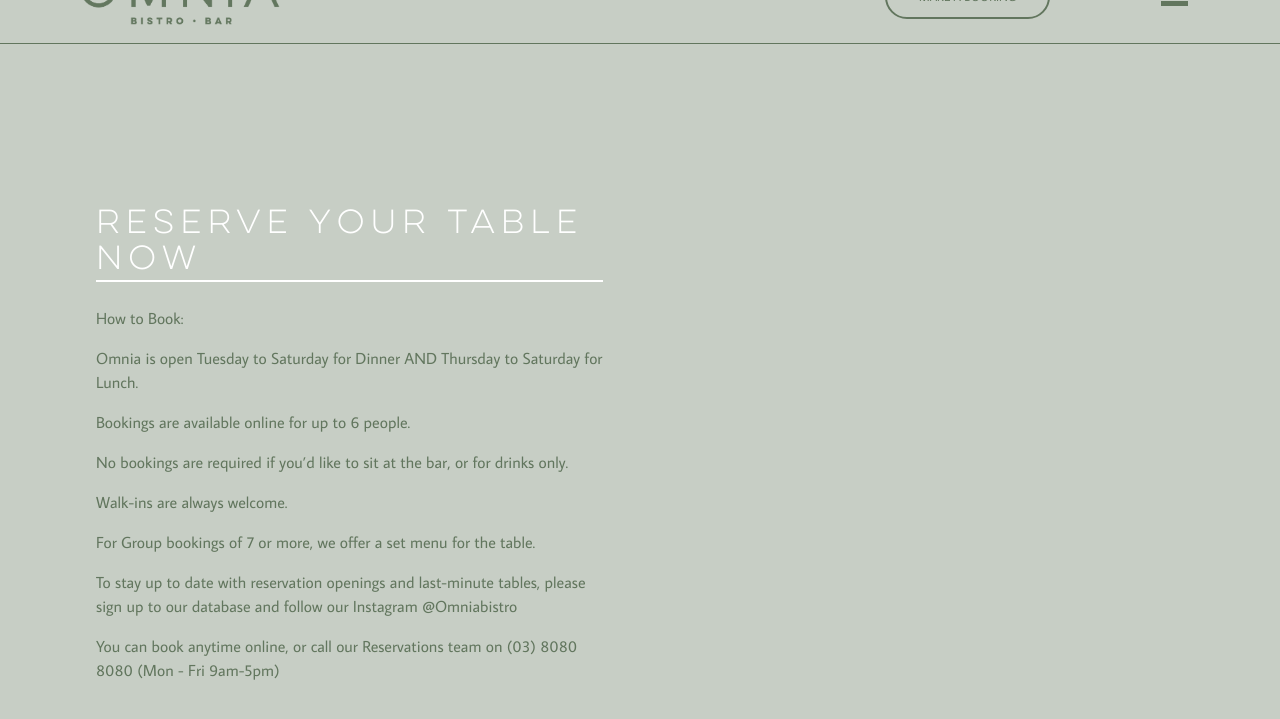
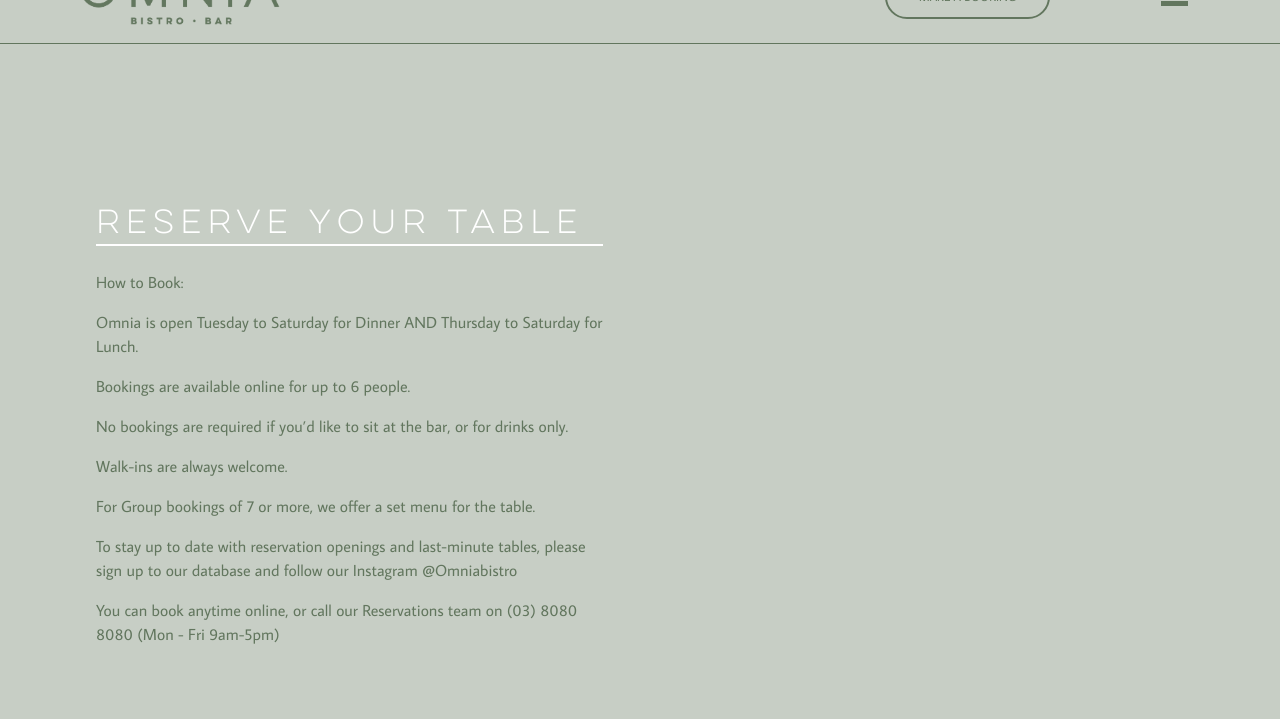
Before and after one commit to yugenomnia/omnia, a Jekyll site: the page built from _pages/Reservations.md, in a window 1280 px wide and 900 px high, scrolled down 845 px, cut to the strip 59-778 px from the top of the window. Built offline with Jekyll 4.4.1, drawn with Linux system fonts in a browser that asks for light colours; a script that is not in the unit is left out.

Commit message:
TinaCMS content update by Yugen Omnia

```diff
--- a/_pages/Reservations.md
+++ b/_pages/Reservations.md
@@ -4,8 +4,8 @@ permalink: /reservations/
 main_img: /assets/images/221026 - Omnia1538.jpg
 title: Reservations
 active_page: true
-meta_description: 'Book a table at Omnia Bistro and Bar today! '
-reservation_title: 'Reserve your table now '
+meta_description: Reservations
+reservation_title: 'Reserve your table '
 reservation_text: "How to Book:\n\nOmnia is open Tuesday to Saturday for Dinner AND Thursday to Saturday for Lunch.\n\nBookings are available online for up to 6 people.\n\nNo bookings are required if you'd like to sit at the bar, or for drinks only.\n\nWalk-ins are always welcome.\n\nFor Group bookings of 7 or more, we offer a set menu for the table.\n\nTo stay up to date with reservation openings and last-minute tables, please sign up to our\_database and follow our Instagram @Omniabistro\_\n\nYou can book anytime online, or call our Reservations team on (03) 8080 8080 (Mon - Fri 9am-5pm)\n"
 dinner_days: Tuesday until Saturday
 lunch_time: 'Lunch 12:00 - 2:30 PM'
@@ -15,6 +15,6 @@ phone: 03 8080 8080
 email: info@omniabistro.com.au
 dinner_hours: 'Dinner 5:30 - 11:00 PM'
 dinner_time: 'Dinner 5:30 - 11:00 PM'
+main_img_mobile: /assets/images/221026 - Omnia1538.jpg
 _template: reservations
-main_img_mobile: '/assets/images/221026 - Omnia1538.jpg'
 ---
```
